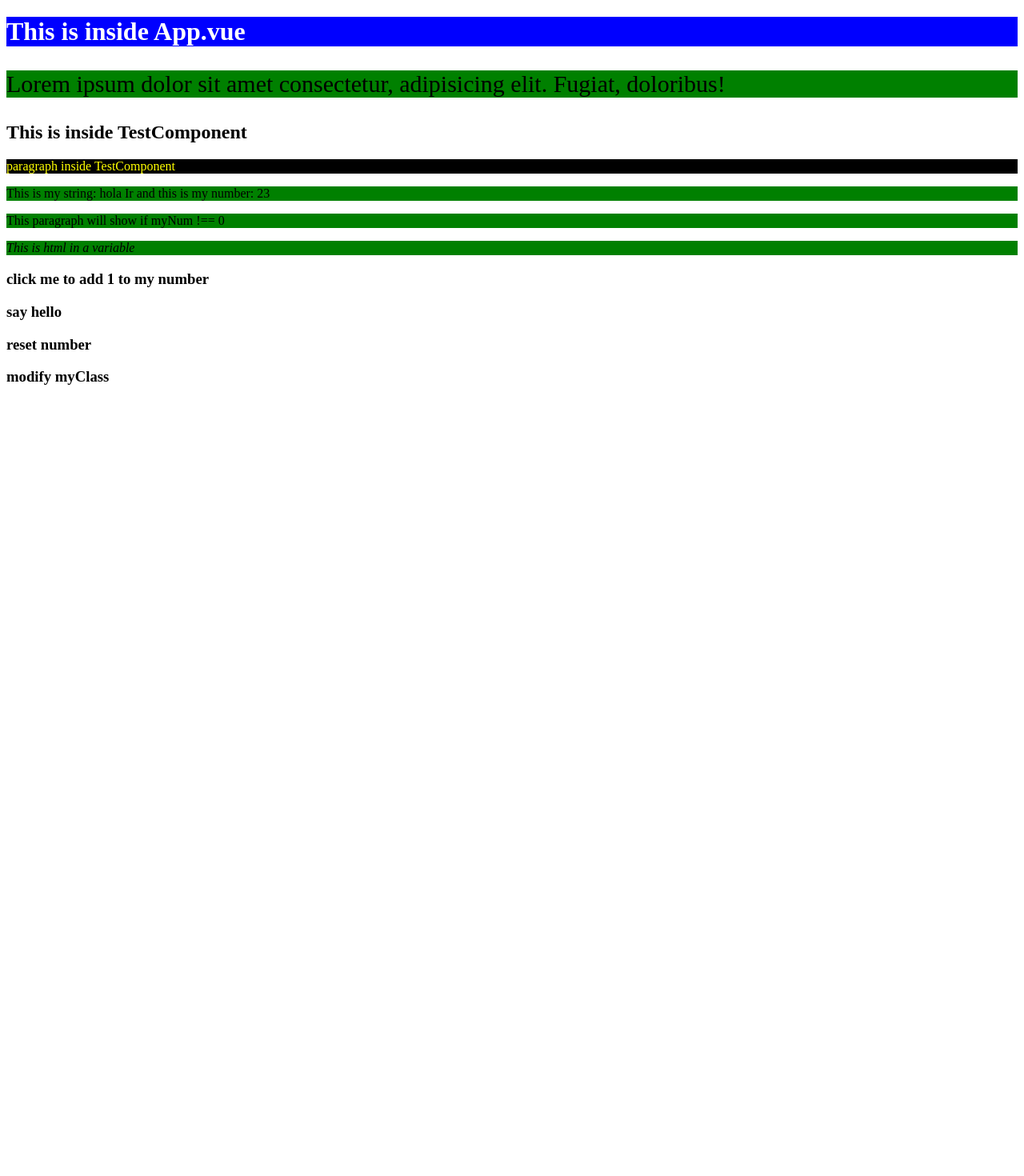
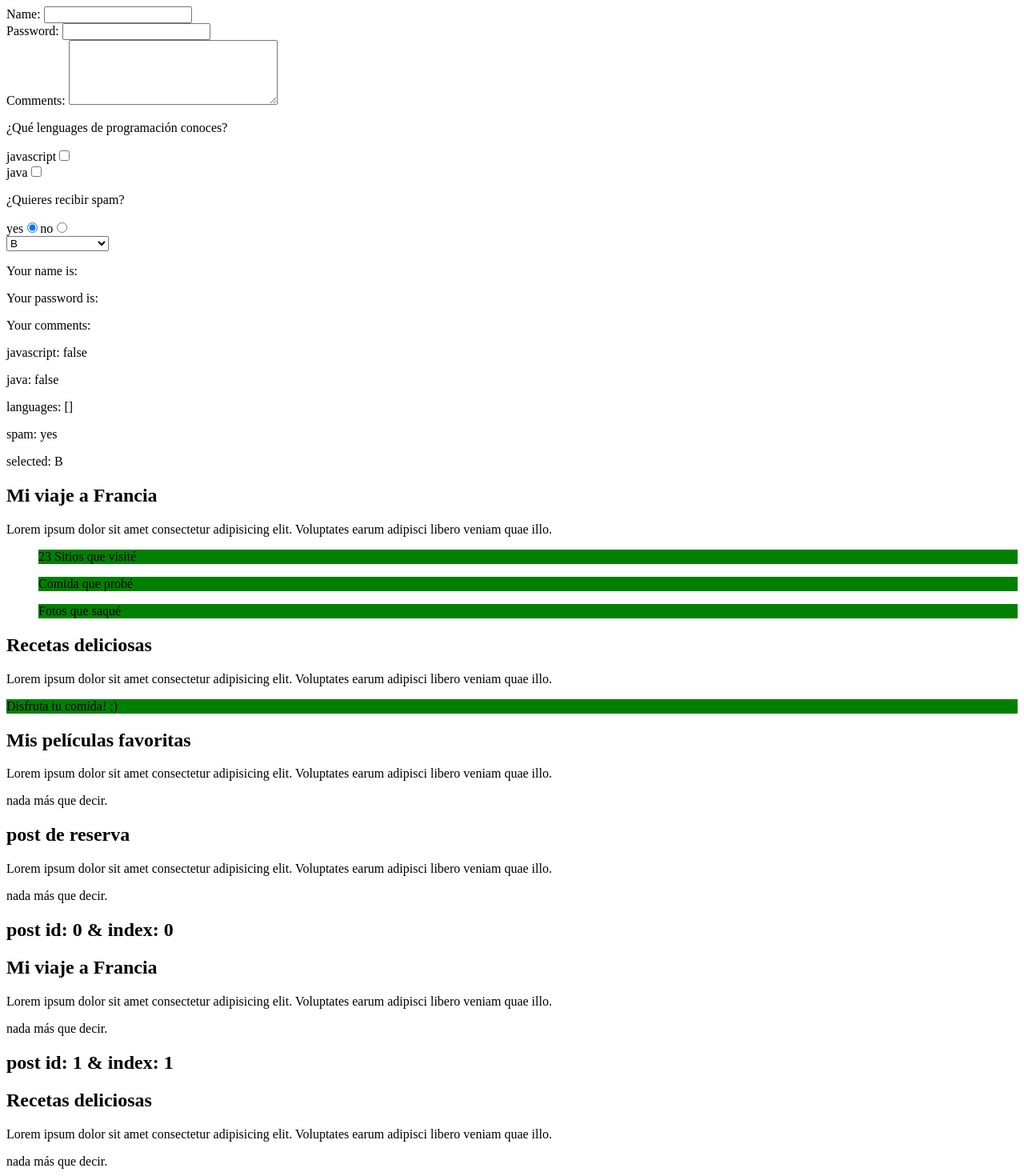
Before and after one commit to Amaza-ing/ironhack-frontend-lessons, a Vue app in the folder my-vue-project/: page / in a window 1280 px wide. Shown: the top 1470 px of the page at 80% size. Before the commit the page ends 800 px from the top, so only its background shows below. Built offline with nearby package versions, Linux system fonts and the light colour scheme.

Commit message:
vue basics 2

```diff
--- a/my-vue-project/src/App.vue
+++ b/my-vue-project/src/App.vue
@@ -1,4 +1,34 @@
 <template>
+  <FormComponent></FormComponent>
+  <BlogPost :title="myTrip">
+    <ul>
+      <li><p>{{ myNum }} Sitios que visité</p></li>
+      <li><p>Comida que probé</p></li>
+      <li><p>Fotos que saqué</p></li>
+    </ul>
+  </BlogPost>
+  <BlogPost title="Recetas deliciosas">
+    <template v-slot="endWords">
+      <p>Disfruta tu comida! ;)</p>
+    </template>
+  </BlogPost>
+  <BlogPost title="Mis películas favoritas"></BlogPost>
+  <BlogPost v-if="showPost" title="Hola a todos"></BlogPost>
+  <BlogPost v-else-if="showOtherPost" title="Adios a todos"></BlogPost>
+  <BlogPost v-else title="post de reserva"></BlogPost>
+
+  <h2 v-show="false">Me renderizo aunque no me muestre</h2>
+
+
+  <ul class="post-list">
+    <li v-for="(post, index) in posts" :key="post.id">
+      <h2>post id: {{ post.id }} & index: {{ index }}</h2>
+      <BlogPost :title="post.title"></BlogPost>
+    </li>
+  </ul>
+
+
+
   <h1>This is inside App.vue</h1>
   <p v-bind:class="myClass" :id="myId">Lorem ipsum dolor sit amet consectetur, adipisicing elit. Fugiat, doloribus!</p>
   <TestComponent></TestComponent>
@@ -13,10 +43,14 @@
 
 <script>
 import TestComponent from "./components/TestComponent.vue"
+import BlogPost from "./components/BlogPost.vue"
+import FormComponent from "./components/FormComponent.vue"
 
 export default {
   components: {
-    TestComponent
+    TestComponent,
+    BlogPost,
+    FormComponent
   },
   data() {
     return {
@@ -24,7 +58,16 @@ export default {
       myNum: 23,
       myHtml: "<em>This is html in a variable</em>",
       myClass: "big",
-      myId: "my-id"
+      myId: "my-id",
+      myTrip: "Mi viaje a Francia",
+      showPost: false,
+      showOtherPost: false,
+      posts: [
+        {title: "Mi viaje a Francia", id: 0},
+        {title: "Recetas deliciosas", id: 1},
+        {title: "Mis películas favoritas", id: 2},
+        {title: "Hola a todos", id: 3}
+      ]
     }
   },
   methods: {
@@ -58,4 +101,9 @@ p {
 .small {
   font-size: 4px;
 }
+
+.post-list {
+  list-style: none;
+  padding-left: 0;
+}
 </style>
--- /dev/null
+++ b/my-vue-project/src/components/BlogPost.vue
@@ -0,0 +1,25 @@
+<template>
+  <h2>{{ title }}</h2>
+  <p>Lorem ipsum dolor sit amet consectetur adipisicing elit. Voluptates earum adipisci libero veniam quae illo.</p>
+  <div class="blog-slot">
+    <slot>
+      <p>nada más que decir.</p>
+    </slot>
+  </div>
+  <slot name="endWords"></slot>
+
+</template>
+
+<script>
+export default {
+  props: {
+    title: String
+  }
+}
+</script>
+
+<style>
+.blog-slot ul {
+  list-style: none;
+}
+</style>
--- /dev/null
+++ b/my-vue-project/src/components/FormComponent.vue
@@ -0,0 +1,67 @@
+<template>
+  <form>
+    <label for="name">Name: </label>
+    <input v-model="name" type="text" name="name" id="name">
+    <br>
+
+    <label for="password">Password: </label>
+    <input v-model="password" type="password" name="password" id="password">
+    <br>
+
+    <label for="comments">Comments: </label>
+    <textarea v-model="comments" name="comments" id="comments" cols="30" rows="5"></textarea>
+    <br>
+
+    <p>¿Qué lenguages de programación conoces?</p>
+    <label for="javascript">javascript</label>
+    <input v-model="languages" type="checkbox" name="javascript" id="javascript" value="js">
+    <br>
+    <label for="java">java</label>
+    <input v-model="languages" type="checkbox" name="java" id="java" value="jv">
+    <br>
+
+    <p>¿Quieres recibir spam?</p>
+    <label for="yes">yes</label>
+    <input v-model="spam" type="radio" name="spam" id="yes" value="yes">
+    <label for="no">no</label>
+    <input v-model="spam" type="radio" name="spam" id="no" value="no">
+    <br>
+
+    <select v-model="selected" name="options" id="options">
+      <option disabled>Please select one</option>
+      <option value="A">A</option>
+      <option value="B">B</option>
+      <option value="C">C</option>
+    </select>
+
+  </form>
+
+  <p>Your name is: {{ name }}</p>
+  <p>Your password is: {{ password }}</p>
+  <p>Your comments: {{ comments }}</p>
+  <p>javascript: {{ javascript }}</p>
+  <p>java: {{ java }}</p>
+  <p>languages: {{ languages }}</p>
+  <p>spam: {{ spam }}</p>
+  <p>selected: {{ selected }}</p>
+</template>
+
+<script>
+export default {
+  data() {
+    return {
+      name: "",
+      password: "",
+      comments: "",
+      javascript: false,
+      java: false,
+      languages: [],
+      spam: "yes",
+      selected: "B"
+    }
+  }
+}
+</script>
+
+<style>
+</style>
```
